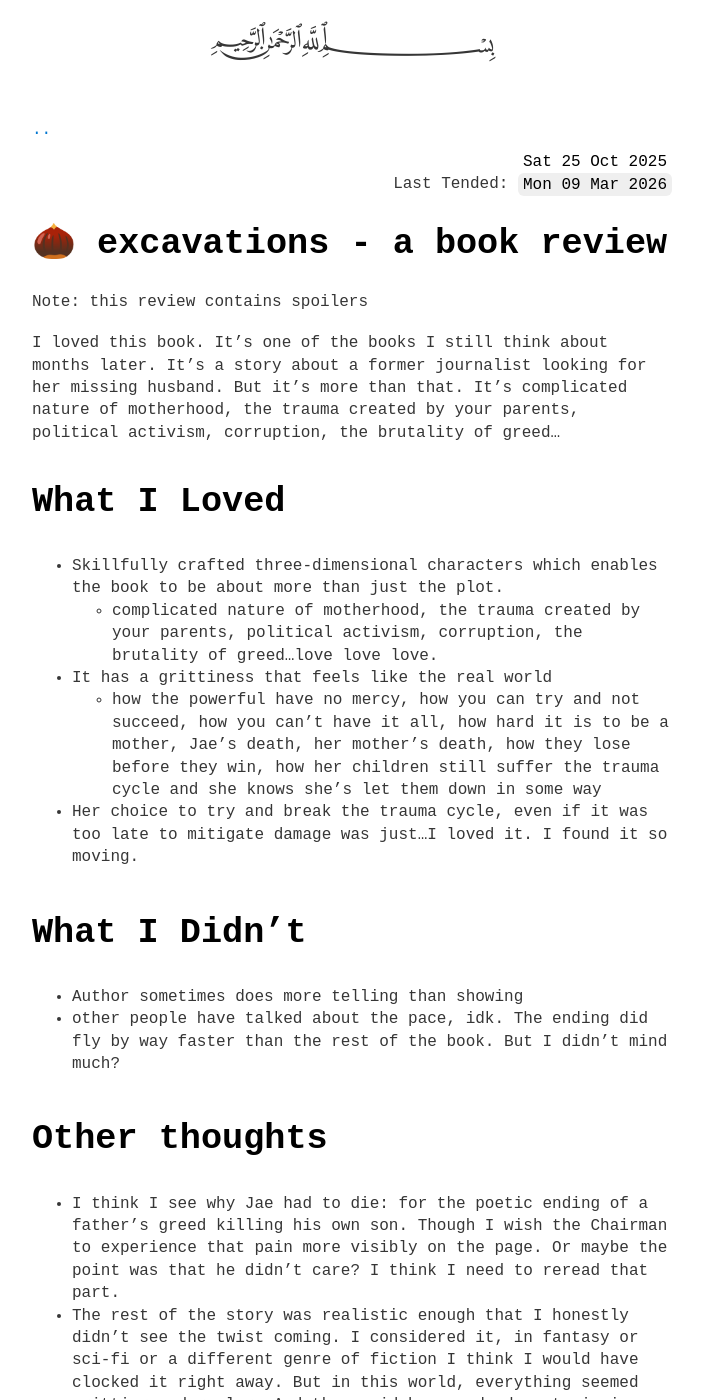
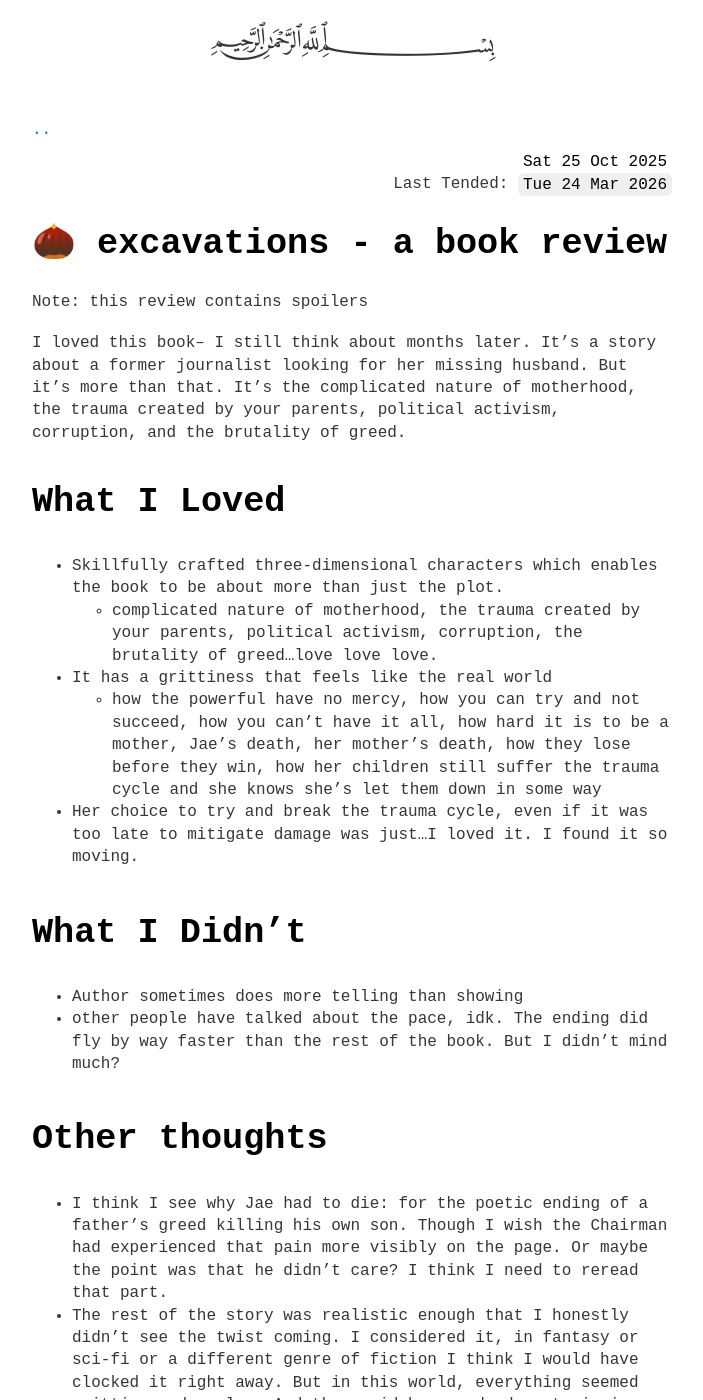
Before and after one commit to person-al/person-al.github.io, a Jekyll site: the page built from _posts/2025-10-25-🌰-excavations---a-book-review.md, in a window 1280 px wide and 1400 px high. Shown: the whole window, without its empty margins (288-991 px from the left). Built offline with Jekyll 4.4.1, drawn with Linux system fonts in a browser that asks for light colours; some of the changed text lies outside the part shown.

Commit message:
minor updates

```diff
--- a/_posts/2025-10-25-🌰-excavations---a-book-review.md
+++ b/_posts/2025-10-25-🌰-excavations---a-book-review.md
@@ -2,7 +2,7 @@
 category: "\U0001F330"
 date: 2025-10-25
 format: ebook
-last_modified_at: 2026-03-09
+last_modified_at: 2026-03-24
 layout: post
 pagelength: 302
 readtime: 3 hours 40 minutes
@@ -13,11 +13,13 @@ updates:
 - date: 2026-03-09
   text: Added summary blurb at the top to make it more clear that I highly recommend
     this book.
+- date: 2026-03-24
+  text: Small readability and grammar improvements
 ---
 
 Note: this review contains spoilers
 
-I loved this book. It's one of the books I still think about months later. It's a story about a former journalist looking for her missing husband. But it's more than that. It's complicated nature of motherhood, the trauma created by your parents, political activism, corruption, the brutality of greed...
+I loved this book-- I still think about months later. It's a story about a former journalist looking for her missing husband. But it's more than that. It's the complicated nature of motherhood, the trauma created by your parents, political activism, corruption, and the brutality of greed.
 # What I Loved
 - Skillfully crafted three-dimensional characters which enables the book to be about more than just the plot.
 	- complicated nature of motherhood, the trauma created by your parents, political activism, corruption, the brutality of greed...love love love.
@@ -30,7 +32,7 @@ I loved this book. It's one of the books I still think about months later. It's
 - other people have talked about the pace, idk. The ending did fly by way faster than the rest of the book. But I didn't mind much?
 
 # Other thoughts
-- I think I see why Jae had to die: for the poetic ending of a father's greed killing his own son. Though I wish the Chairman to experience that pain more visibly on the page. Or maybe the point was that he didn't care? I think I need to reread that part.
+- I think I see why Jae had to die: for the poetic ending of a father's greed killing his own son. Though I wish the Chairman had experienced that pain more visibly on the page. Or maybe the point was that he didn't care? I think I need to reread that part.
 - The rest of the story was realistic enough that I honestly didn't see the twist coming. I considered it, in fantasy or sci-fi or a different genre of fiction I think I would have clocked it right away. But in this world, everything seemed grittier and realer. And they said he was dead, not missing. And there was the missing daughter. So it didn't really occur to me until it was revealed that Gaeyun was still alive. No wonder he was a stay at home dad, too, he can't have any papers to reveal his identity.
 - I wonder why they didn't kill her and/or the boys sooner.
 
```
Also changed, not shown: _posts/2026-03-30-🌰-what-is-your-unicorn-hair.md (+1 -1 lines).
